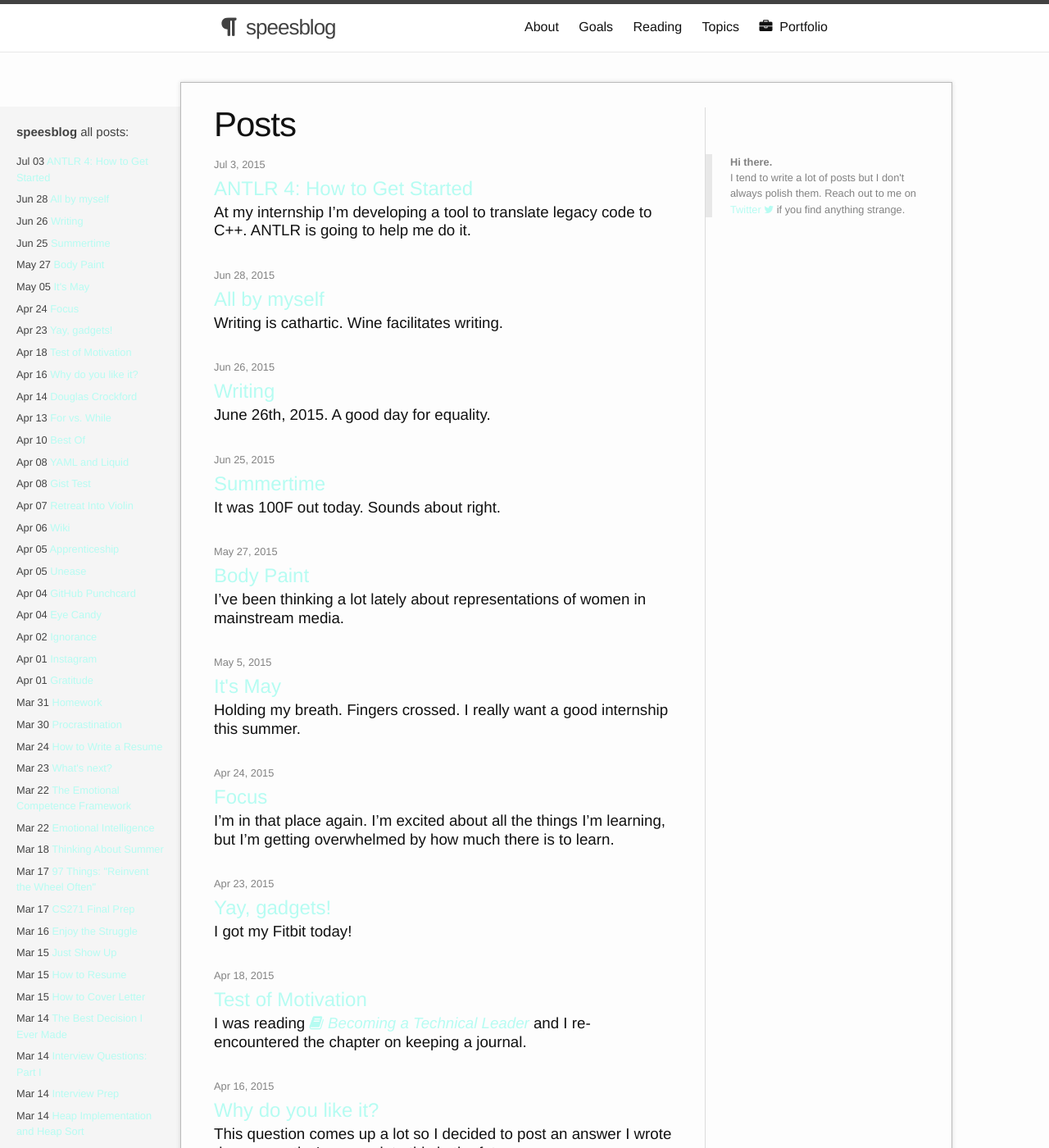
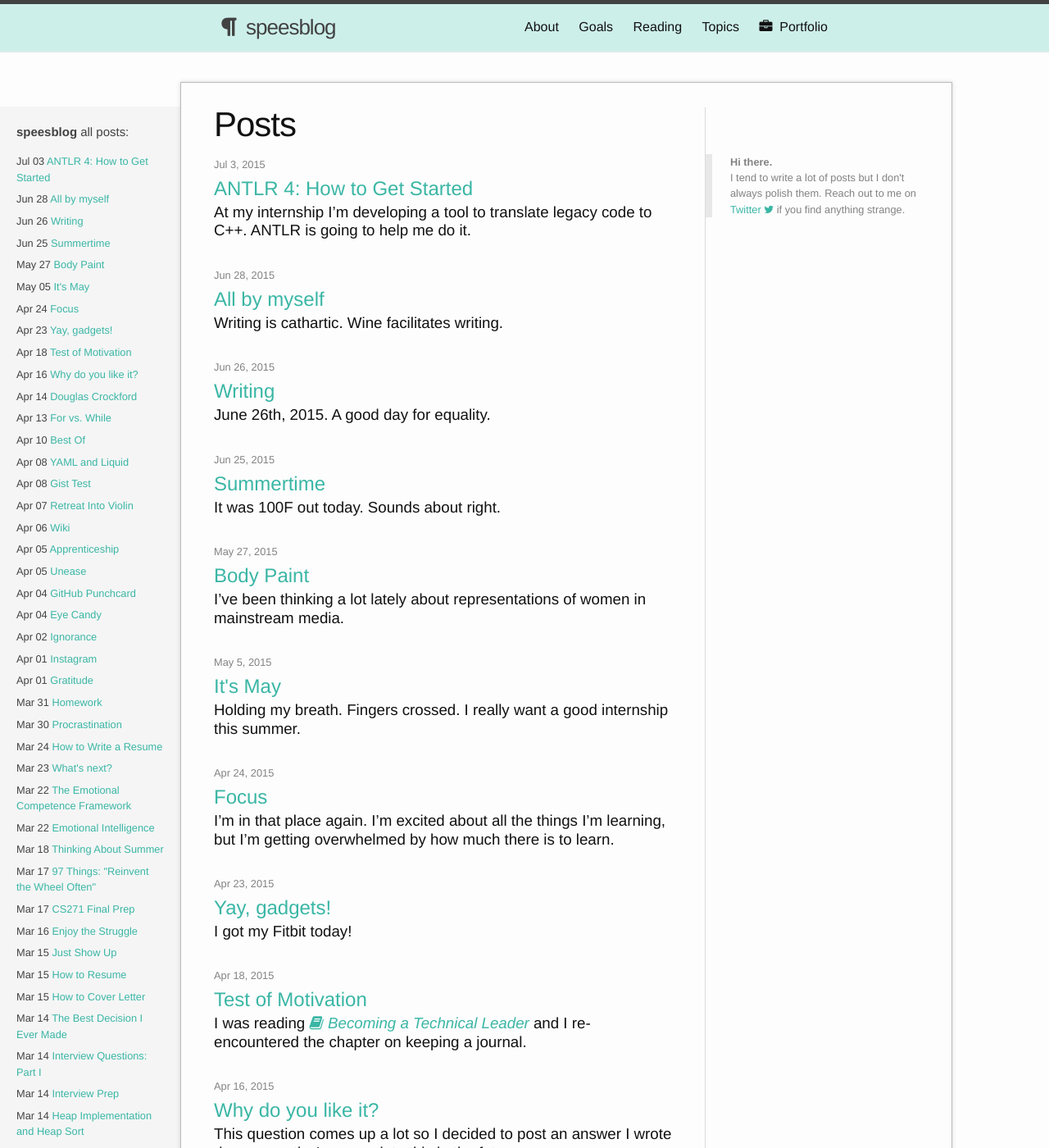
Before and after one commit to shelbyspees/speesblog, a Jekyll site: the page built from index.html, in a window 1280 px wide and 1400 px high. Shown: the whole window at 82% size. Built offline with Jekyll 4.4.1, drawn with Linux system fonts in a browser that asks for light colours; nearby versions of some CDN libraries; the list of posts is cut into pages by our own code.

Commit message:
Change brand color

```diff
--- a/css/main.scss
+++ b/css/main.scss
@@ -15,7 +15,7 @@ $spacing-unit:     30px;
 
 $text-color:       #111;
 $background-color: #fdfdfd;
-$brand-color:      #B6FCF2;
+$brand-color:      #3AB6A5;
 
 $grey-color:       #828282;
 $grey-color-light: lighten($grey-color, 40%);
```
